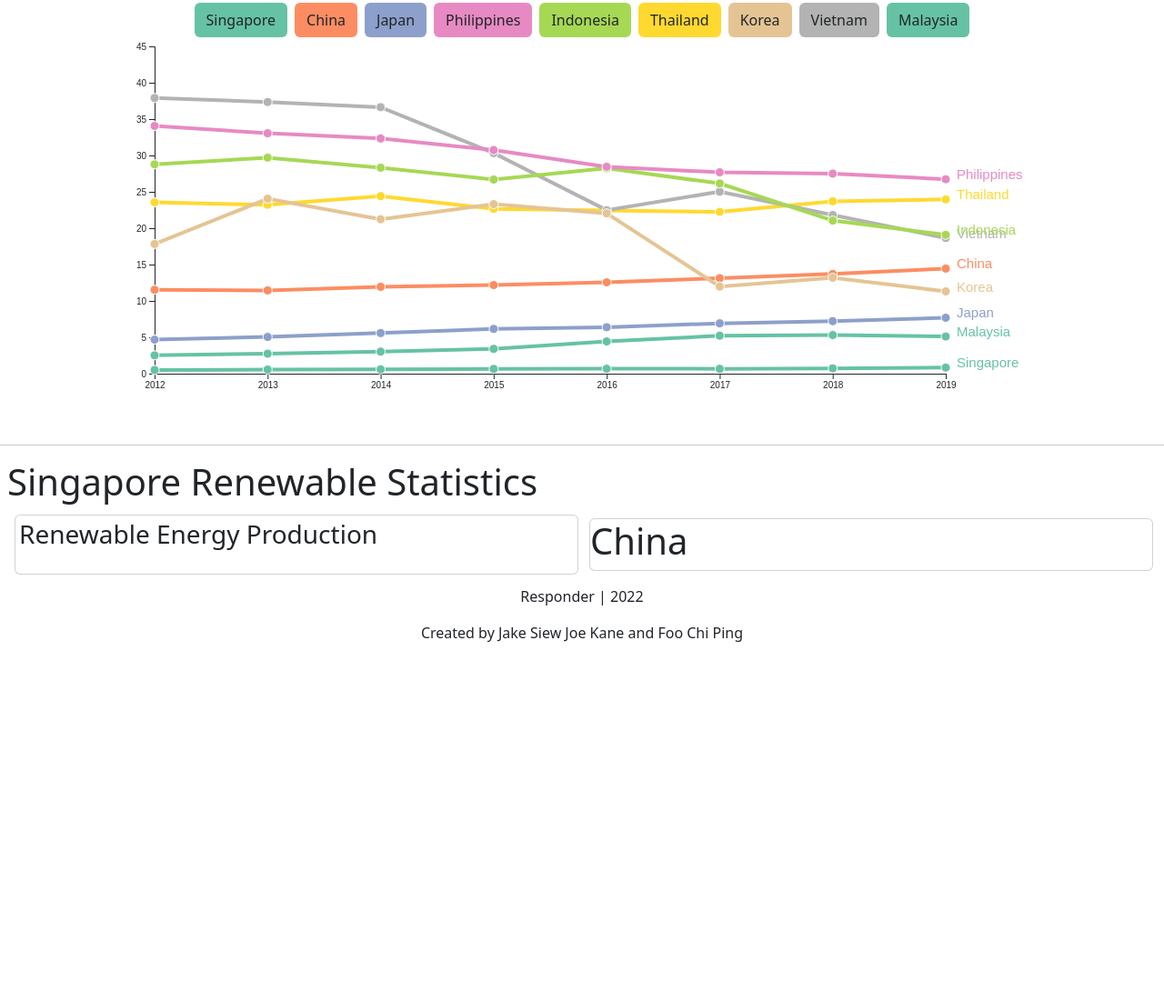
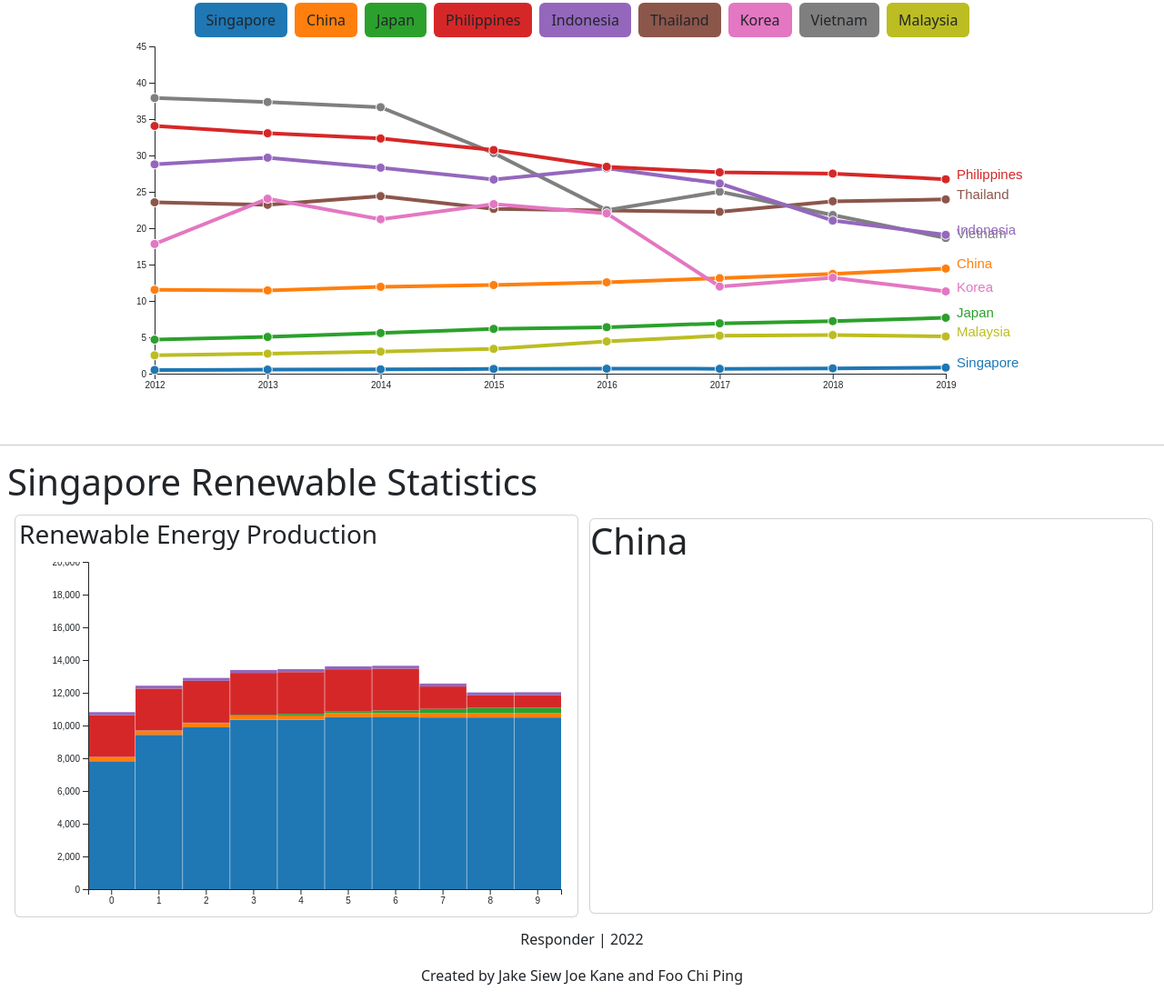
Before and after one commit to JakeSiewJK64/COS30045-GRP10, a plain HTML site: page clientapp/index.html in a window 1280 px wide. Shown: the part 827-1928 px from the top of the page at 91% size. Before the commit the page ends 1551 px from the top, so only its background shows below. Drawn offline with nearby package versions, Linux system fonts and the light colour scheme.

Commit message:
added stacked chart

```diff
--- a/clientapp/index.css
+++ b/clientapp/index.css
@@ -31,3 +31,26 @@ svg {
 .title-text {
     font-size: 12px;
 }
+
+.axis path,
+.axis line {
+    fill: none;
+    stroke: #000;
+    shape-rendering: crispEdges;
+}
+
+.bar {
+    fill: steelblue;
+}
+
+.x.axis path {
+    display: none;
+}
+
+.tooltip {
+    text-anchor: middle;
+    font-family: sans-serif;
+    font-size: 10px;
+    font-weight: bold;
+    fill: black;
+}
--- a/clientapp/index.html
+++ b/clientapp/index.html
@@ -47,9 +47,9 @@
     <div class="m-2">
         <h1>Singapore Renewable Statistics</h1>
         <div class="w-100 d-flex flex-row m-1" class="graphic-card-holder">
-            <div class="w-50 card m-1">
+            <div class="w-50 card m-1 d-flex">
                 <h3 class="card-title m-1">Renewable Energy Production</h3>
-
+                <div id="stacked-singapore-production" class="mx-auto"></div>
             </div>
             <div class="w-50 card m-2">
                 <h1>China</h1>
--- a/clientapp/index.js
+++ b/clientapp/index.js
@@ -19,7 +19,7 @@ window.onload = () => {
         const dataReady = myDataset;
         const myColor = d3.scaleOrdinal()
             .domain(allGroup)
-            .range(d3.schemeSet2);
+            .range(d3.schemeCategory10);
 
         // Add X axis --> it is a date format
         const x = d3.scaleTime()
@@ -106,24 +106,78 @@ window.onload = () => {
     }
 
     const initializeSingaporeEnergyProduction = (myDataset) => {
-        console.log(myDataset);
+        const margin = { top: 10, right: 100, bottom: 30, left: 30 },
+            w = 650 - margin.left - margin.right,
+            h = 400 - margin.top - margin.bottom;
+        var stacked = d3.stack()
+            .keys(["CCGT", "Biofuel", "SolarPV", "SteamTurbine", "GasTurbine"])
+        var series = stacked(myDataset);
+        var svg = d3.select("#stacked-singapore-production")
+            .append("svg")
+            .attr("width", w + margin.left + margin.right)
+            .attr("height", h + margin.top + margin.bottom)
+            .attr("transform", `translate(${margin.left}, ${margin.top})`)
+        var color = d3.scaleOrdinal(d3.schemeCategory10)
+        var groups = svg.selectAll("g")
+            .data(series)
+            .enter()
+            .append("g")
+            .style("fill", (d, i) => {
+                return color(i);
+            })
+        // x-axis for time
+        var xScale = d3.scaleBand()
+            .domain(d3.range(myDataset.length))
+            .range([0, w])
+            .paddingInner(.01);
+
+        svg.append("g")
+            .attr("transform", `translate(50, ${h})`)
+            .call(d3.axisBottom(xScale).tickFormat(function (d) {
+                return d3.format(".0f")(d / 1);
+            }));
+
+        // y axis for production joules
+        var yScale = d3.scaleLinear()
+            .domain([0, 20000])
+            .range([h, 0])
+
+        d3.scaleLinear()
+            .domain([0, 45])
+            .range([h, 0]);
+
+        svg.append("g")
+            .call(d3.axisLeft(yScale))
+            .attr("transform", `translate(50,0)`);
+
+        // stacked bars
+        groups.selectAll("rect")
+            .data((d) => {
+                return d;
+            })
+            .enter()
+            .append("rect")
+            .transition()
+            .attr("x", (_, i) => {
+                return xScale(i)
+            })
+            .attr("y", (d) => {
+                return yScale(d[1])
+            })
+            .attr("height", (d) => {
+                return yScale(d[0]) - yScale(d[1])
+            })
+            .attr("width", xScale.bandwidth())
+            .attr("transform", `translate(50, 0)`)
     }
 
     d3.csv("../data/singapore/custom-SES_Public_2021.csv", (d) => {
         return {
-            source: d.source,
-            values: [
-                { year: "2012", value: parseFloat(d["2012"]) },
-                { year: "2013", value: parseFloat(d["2013"]) },
-                { year: "2014", value: parseFloat(d["2014"]) },
-                { year: "2015", value: parseFloat(d["2015"]) },
-                { year: "2016", value: parseFloat(d["2016"]) },
-                { year: "2017", value: parseFloat(d["2017"]) },
-                { year: "2018", value: parseFloat(d["2018"]) },
-                { year: "2019", value: parseFloat(d["2019"]) },
-                { year: "2020", value: parseFloat(d["2020"]) },
-                { year: "2021", value: parseFloat(d["2021"]) },
-            ]
+            SolarPV: parseFloat(d["Solar PV"]),
+            CCGT: parseFloat(d["CCGT/Co-Gen/Tri-Gen"]),
+            GasTurbine: parseFloat(d["Open Cycle Gas Turbine"]),
+            Biofuel: parseFloat(d["Waste-To-Energy"]),
+            SteamTurbine: parseFloat(d["Steam Turbine"]),
         }
     }).then((data) => {
         initializeSingaporeEnergyProduction(data);
--- a/data/singapore/custom-SES_Public_2021.csv
+++ b/data/singapore/custom-SES_Public_2021.csv
@@ -1,6 +1,11 @@
-source,2012,2013,2014,2015,2016,2017,2018,2019,2020,2021
-CCGT/Co-Gen/Tri-Gen,7818,9430.2,9892,10355.5,10355.5,10508.2,10501.3,10491.4,10491.4,10491.4
-Steam Turbine,2555,2555,2555,2556.5,2556.1,2554.6,2554.6,1363.6,763.6,763.6
-Open Cycle Gas Turbine,180,180,180,180,180,180,180,180,180,180
-Waste-To-Energy,256.8,256.8,256.8,256.8,256.8,256.8,256.8,256.8,256.8,256.8
-Solar PV,7.7,11.8,25.3,45.7,96.6,115.9,159.5,271.8,329.3,341.5
+year,CCGT/Co-Gen/Tri-Gen,Steam Turbine,Open Cycle Gas Turbine,Waste-To-Energy,Solar PV
+2012,7818,2555,180,256.8,7.7
+2013,9430.2,2555,180,256.8,11.8
+2014,9892,2555,180,256.8,25.3
+2015,10355.5,2556.5,180,256.8,45.7
+2016,10355.5,2556.1,180,256.8,96.6
+2017,10508.2,2554.6,180,256.8,115.9
+2018,10501.3,2554.6,180,256.8,159.5
+2019,10491.4,1363.6,180,256.8,271.8
+2020,10491.4,763.6,180,256.8,329.3
+2021,10491.4,763.6,180,256.8,341.5
```
